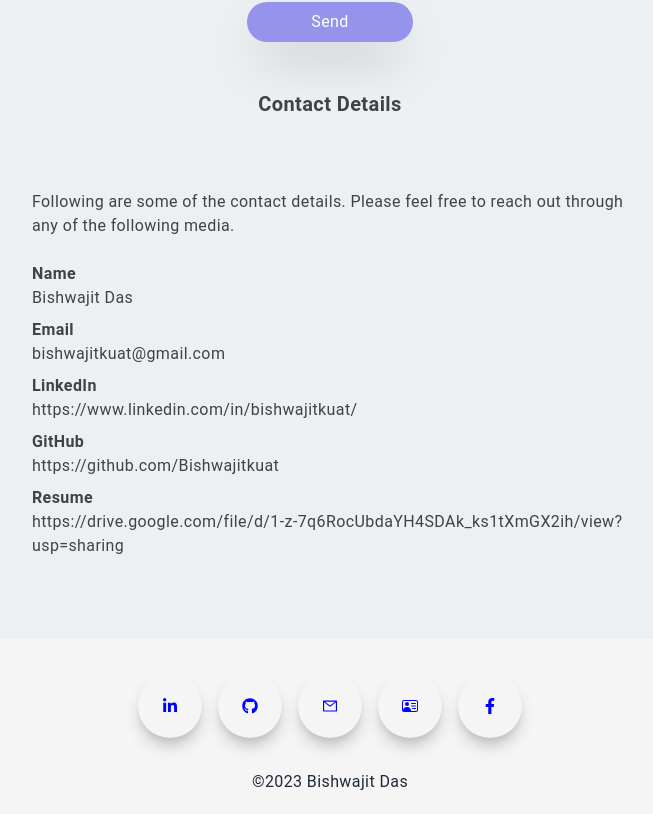
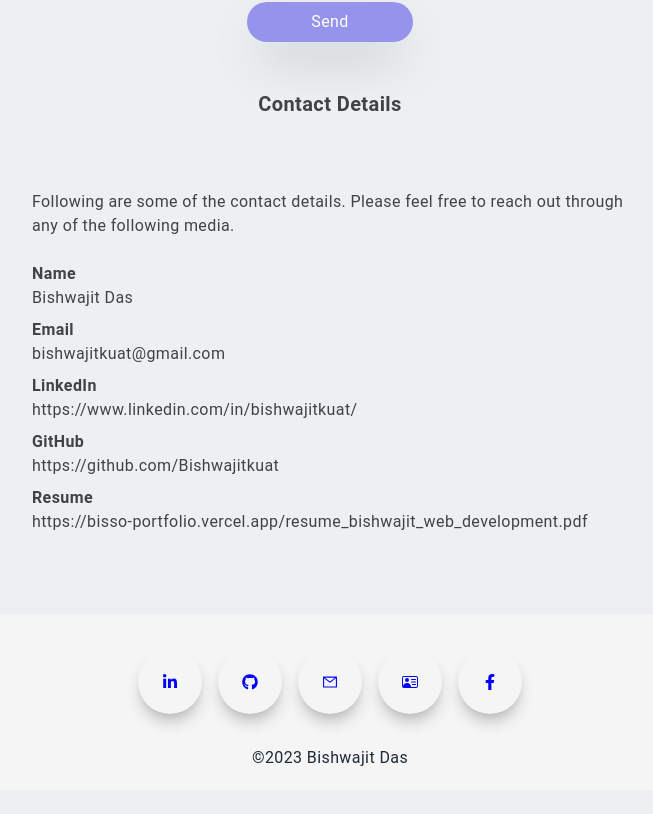
Before and after one commit to Bishwajitkuat/portfolio_next_bisso, a Next.js app: page /contact in a window 1280 px wide. Shown: the part 754-1568 px from the top of the page, without its empty margins (310-963 px from the left). After the commit the page ends 1544 px from the top, so only its background shows below. Built offline with nearby package versions, Linux system fonts and the light colour scheme.

Commit message:
internal pdf file is used for resume and all the external linkes are replaced with internal links for resume

```diff
--- a/components/contact-page/contact-detail.tsx
+++ b/components/contact-page/contact-detail.tsx
@@ -1,7 +1,9 @@
 import Link from "next/link";
 import React from "react";
-
+import { useRouter } from "next/router";
 export default function ContactDetail() {
+  const router = useRouter();
+  console.log(router);
   return (
     <div className="pt-12">
       <h2 className="text-center text-xl pb-12">Contact Details</h2>
@@ -40,10 +42,10 @@ export default function ContactDetail() {
           <strong>Resume</strong>
           <Link
             className="hover:text-[#5651e5]"
-            href="https://drive.google.com/file/d/1-z-7q6RocUbdaYH4SDAk_ks1tXmGX2ih/view?usp=sharing"
+            href="/resume_bishwajit_web_development.pdf"
             target="_blanck"
           >
-            https://drive.google.com/file/d/1-z-7q6RocUbdaYH4SDAk_ks1tXmGX2ih/view?usp=sharing
+            https://bisso-portfolio.vercel.app/resume_bishwajit_web_development.pdf
           </Link>
         </li>
       </ul>
--- a/components/navbar/connect-links.tsx
+++ b/components/navbar/connect-links.tsx
@@ -29,10 +29,7 @@ export default function ConnectLinks({
         </Link>
       </li>
       <li className={liClass}>
-        <Link
-          href="https://drive.google.com/file/d/1-z-7q6RocUbdaYH4SDAk_ks1tXmGX2ih/view?usp=sharing"
-          target="_blank"
-        >
+        <Link href="/resume_bishwajit_web_development.pdf" target="_blank">
           <BsPersonVcard color="blue" />
         </Link>
       </li>
```
Also changed, not shown: 1 other file (tests, documents, lock files or other folders).
